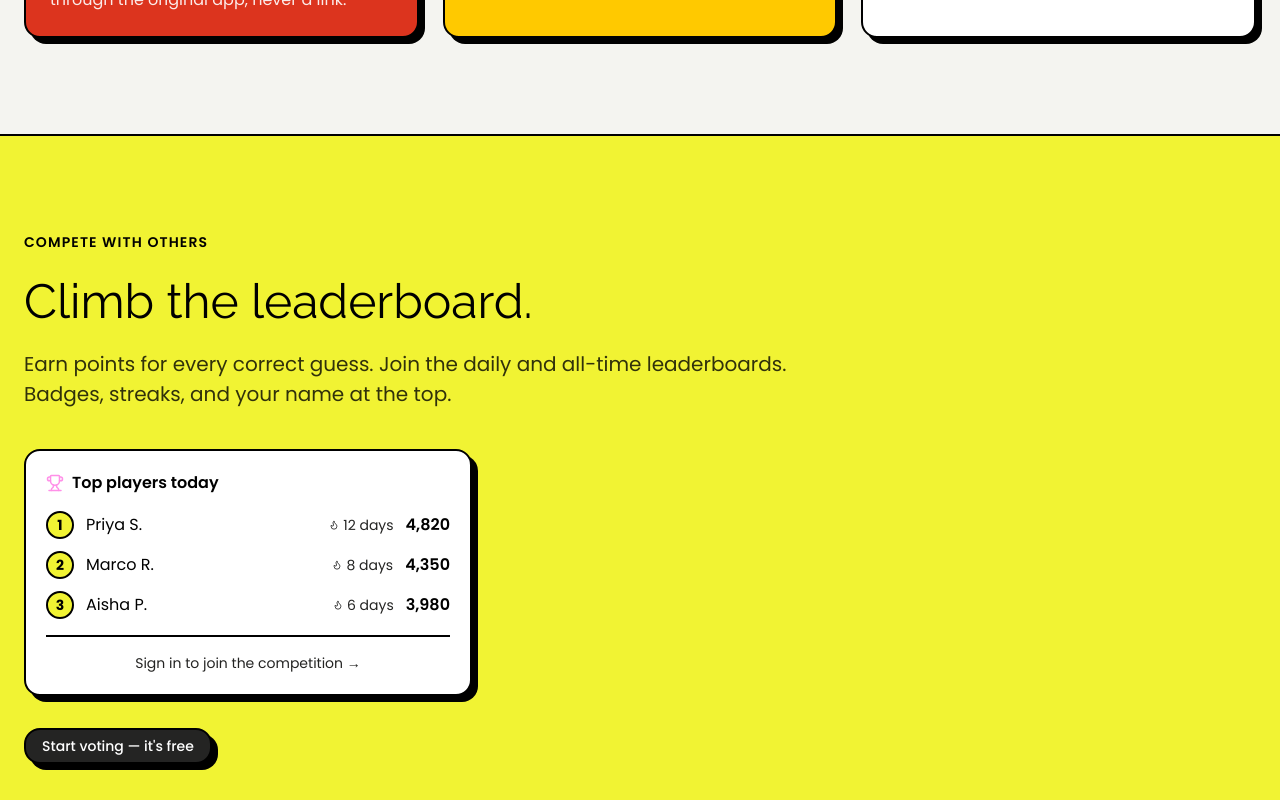
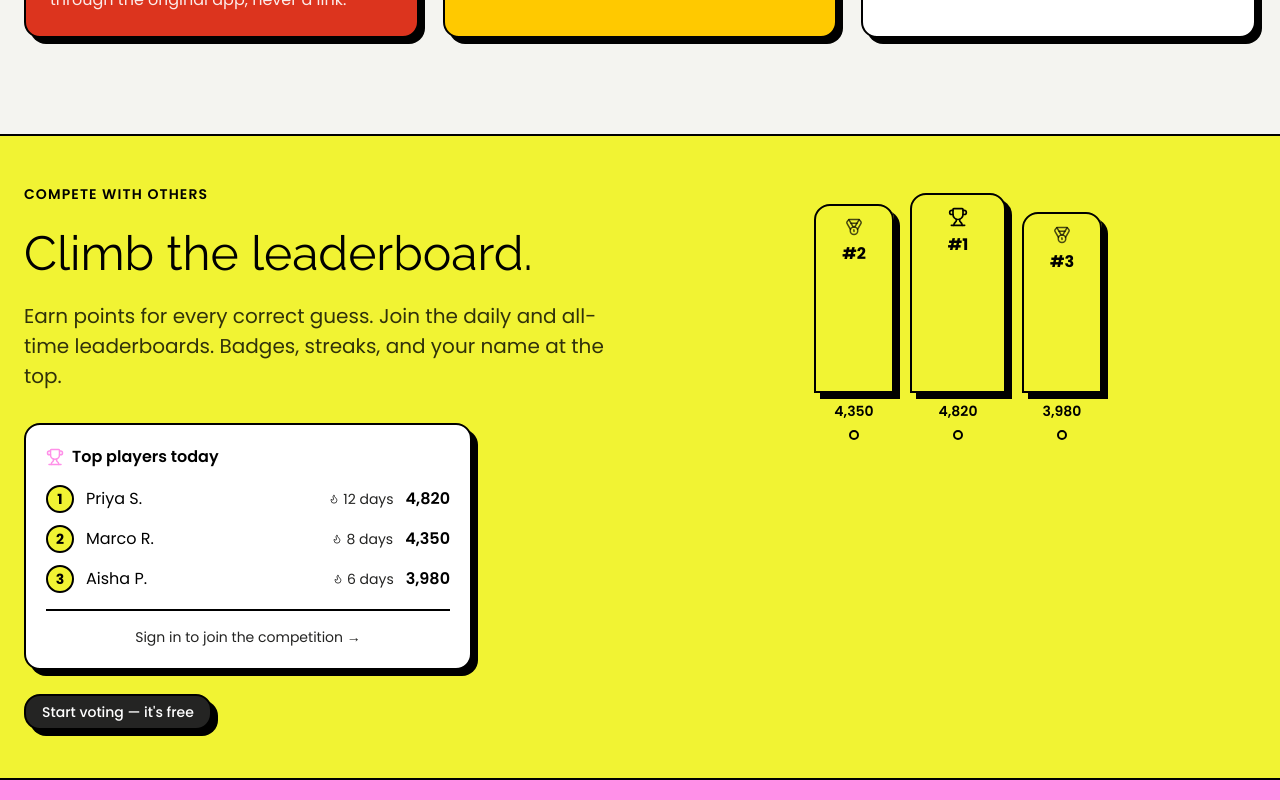
Before and after one commit to nischal0x01/truthloop, a React (Vite) app in the folder app/: page / in a window 1280 px wide. Shown: the part 3600-4400 px from the top of the page. Built offline with nearby package versions, Linux system fonts and the light colour scheme; no server answers.

Commit message:
UI fixed almost

```diff
--- a/app/src/components/AppNav.tsx
+++ b/app/src/components/AppNav.tsx
@@ -42,9 +42,9 @@ export function AppNav({ showClaims = true }: AppNavProps) {
         <nav aria-label="Main" className="hidden items-center gap-6 md:flex">
           {showClaims && (
             <Link
-              to="/"
+              to="/claims"
               className={`text-label hover:underline underline-offset-4 ${
-                location.pathname === '/' ? 'font-semibold' : 'font-normal'
+                location.pathname === '/claims' || location.pathname.startsWith('/claims/') ? 'font-semibold' : 'font-normal'
               }`}
             >
               Claims
--- a/app/src/components/feed/CategoryPill.tsx
+++ b/app/src/components/feed/CategoryPill.tsx
@@ -10,8 +10,10 @@ interface CategoryPillProps {
   className?: string;
 }
 
+const FALLBACK_META = { label: 'Claim', icon: '📋', bg: 'bg-muted', ink: 'text-foreground' };
+
 export function CategoryPill({ category, className = '' }: CategoryPillProps) {
-  const meta = CATEGORY_META[category];
+  const meta = CATEGORY_META[category] ?? FALLBACK_META;
   return (
     <span
       className={`inline-flex items-center gap-1.5 rounded-md border-2 border-black px-2.5 py-1 text-label-small font-medium ${meta.bg} ${meta.ink} ${className}`}
--- a/app/src/components/landing/leaderboard-preview.tsx
+++ b/app/src/components/landing/leaderboard-preview.tsx
@@ -4,7 +4,7 @@
  * No auth required.
  */
 import { Link } from 'react-router-dom';
-import { Trophy, Flame } from 'lucide-react';
+import { Trophy, Flame, Medal } from 'lucide-react';
 import { Button } from '@/components/ui/button';
 
 /* ── Dummy preview data ── */
@@ -14,6 +14,24 @@ const previewData = [
   { rank: 3, name: 'Aisha P.', points: 3980, streak: '6 days' },
 ];
 
+/* Podium display order: 2nd, 1st, 3rd — classic podium arrangement */
+const PODIUM_ORDER = [1, 0, 2];
+const MAX_PODIUM_HEIGHT = 200; // px, tallest bar (rank 1)
+const MIN_PODIUM_HEIGHT = 90; // px, floor so short bars stay legible
+
+const maxPoints = Math.max(...previewData.map((d) => d.points));
+
+function podiumHeight(points) {
+  const ratio = points / maxPoints;
+  return Math.round(MIN_PODIUM_HEIGHT + ratio * (MAX_PODIUM_HEIGHT - MIN_PODIUM_HEIGHT));
+}
+
+const rankStyles = {
+  1: { bar: 'bg-yellow', dot: 'bg-yellow', width: 'w-24' },
+  2: { bar: 'bg-accent/20', dot: 'bg-accent', width: 'w-20' },
+  3: { bar: 'bg-accent/10', dot: 'bg-accent/50', width: 'w-20' },
+};
+
 export function LeaderboardPreview() {
   return (
     <section
@@ -21,7 +39,11 @@ export function LeaderboardPreview() {
       aria-labelledby="leaderboard-h"
       className="border-b-2 border-black bg-yellow"
     >
-      <div className="mx-auto max-w-7xl px-6 py-16 md:py-24">
+      <div className="mx-auto max-w-7xl px-6 py-10 md:py-12">
+        {/* Two-column layout */}
+        <div className="flex flex-col md:flex-row gap-10 items-start">
+          {/* Left: Content + mini preview */}
+          <div className="flex-1">
             <div className="flex flex-col gap-3 md:max-w-3xl">
               <p className="text-label-small font-semibold uppercase tracking-[0.08em] text-foreground">
                 Compete with others
@@ -40,7 +62,7 @@ export function LeaderboardPreview() {
             </div>
 
             {/* Mini preview */}
-        <div className="mt-10 max-w-md">
+            <div className="mt-8 max-w-md">
               <div className="rounded-lg border-2 border-black bg-card p-5 shadow-hard">
                 <div className="mb-4 flex items-center gap-2">
                   <Trophy size={18} className="text-pink-accent" />
@@ -49,14 +71,16 @@ export function LeaderboardPreview() {
                 <div className="space-y-3">
                   {previewData.map((entry) => (
                     <div key={entry.rank} className="flex items-center gap-3">
-                  <span className="flex size-7 items-center justify-center rounded-full bg-yellow border-2 border-black text-label-small font-bold">
+                      <span className="flex size-7 shrink-0 items-center justify-center rounded-full bg-yellow border-2 border-black text-label-small font-bold">
                         {entry.rank}
                       </span>
                       <span className="flex-1 text-label truncate">{entry.name}</span>
-                  <span className="flex items-center gap-1 text-label-small text-muted-foreground">
+                      <span className="flex items-center gap-1 text-label-small text-muted-foreground shrink-0">
                         <Flame size={10} /> {entry.streak}
                       </span>
-                  <span className="text-label font-semibold">{entry.points.toLocaleString()}</span>
+                      <span className="text-label font-semibold shrink-0">
+                        {entry.points.toLocaleString()}
+                      </span>
                     </div>
                   ))}
                 </div>
@@ -69,10 +93,46 @@ export function LeaderboardPreview() {
             </div>
 
             {/* CTA */}
-        <div className="mt-8">
-          <Button asChild className="bg-dark-panel text-white border-2 border-black rounded-lg shadow-hard hover-lift">
+            <div className="mt-6">
+              <Button
+                asChild
+                className="bg-dark-panel text-white border-2 border-black rounded-lg shadow-hard hover-lift"
+              >
                 <Link to="/signup">Start voting — it&apos;s free</Link>
               </Button>
+            </div>
+          </div>
+
+          {/* Right: Podium visual, heights proportional to points */}
+          <div
+            className="hidden md:flex flex-1 items-end justify-center gap-4"
+            style={{ minHeight: MAX_PODIUM_HEIGHT + 56 }}
+          >
+            {PODIUM_ORDER.map((i) => {
+              const entry = previewData[i];
+              const styles = rankStyles[entry.rank];
+              const height = podiumHeight(entry.points);
+              return (
+                <div key={entry.rank} className="flex flex-col items-center gap-2">
+                  <div
+                    className={`flex flex-col items-center justify-start gap-1.5 pt-3 border-2 border-black rounded-t-lg shadow-hard ${styles.width} ${styles.bar}`}
+                    style={{ height }}
+                  >
+                    {entry.rank === 1 ? (
+                      <Trophy size={20} className="text-foreground" />
+                    ) : (
+                      <Medal size={18} className="text-foreground/70" />
+                    )}
+                    <span className="text-label font-bold">#{entry.rank}</span>
+                  </div>
+                  <span className="text-label-small font-semibold">
+                    {entry.points.toLocaleString()}
+                  </span>
+                  <div className={`w-2.5 h-2.5 border-2 border-black rounded-full ${styles.dot}`} />
+                </div>
+              );
+            })}
+          </div>
         </div>
       </div>
     </section>
--- a/app/src/lib/claims.ts
+++ b/app/src/lib/claims.ts
@@ -23,9 +23,7 @@ export type ClaimCategory =
   | 'manipulated_stat'
   | 'misattributed_quote'
   | 'satire_mistaken_as_real'
-  | 'survey_stat'
   | 'conspiracy_theory'
-  | 'misattributed_threat'
   | 'unverified_claim';
 
 export interface Claim {
@@ -70,8 +68,7 @@ export const claimsApi = {
 
   get: (id: string) => api<{ claim: Claim }>(`/api/claims/${id}`),
 
-  myGuesses: () =>
-    api<{ guesses: UserGuessMap }>('/api/claims/me/guesses'),
+  myGuesses: () => api<{ guesses: UserGuessMap }>('/api/claims/me/guesses'),
 
   vote: (claimId: string, userAnswer: ClaimVerdict) =>
     api<VoteResult>(`/api/claims/${claimId}/guess`, {
@@ -100,16 +97,54 @@ export interface CategoryMeta {
 }
 
 export const CATEGORY_META: Record<ClaimCategory, CategoryMeta> = {
-  factual_statement:      { label: 'Factual claim',       icon: '📋', bg: 'bg-accent',     ink: 'text-accent-foreground' },
-  outdated_info:          { label: 'Outdated info',       icon: '⏰', bg: 'bg-warning',    ink: 'text-warning-foreground' },
-  misleading_omission:    { label: 'Missing context',     icon: '🔍', bg: 'bg-highlight',  ink: 'text-highlight-foreground' },
-  manipulated_stat:       { label: 'Manipulated stat',    icon: '📊', bg: 'bg-danger',     ink: 'text-danger-foreground' },
-  misattributed_quote:    { label: 'Wrong quote',         icon: '💬', bg: 'bg-highlight',  ink: 'text-highlight-foreground' },
-  satire_mistaken_as_real:{ label: 'Satire',              icon: '🎭', bg: 'bg-warning',    ink: 'text-warning-foreground' },
-  survey_stat:            { label: 'Survey stat',         icon: '📈', bg: 'bg-accent',     ink: 'text-accent-foreground' },
-  conspiracy_theory:      { label: 'Conspiracy',          icon: '👁️', bg: 'bg-danger',     ink: 'text-danger-foreground' },
-  misattributed_threat:   { label: 'Misattributed',       icon: '⚠️', bg: 'bg-danger',     ink: 'text-danger-foreground' },
-  unverified_claim:       { label: 'Unverified',          icon: '❓', bg: 'bg-muted',      ink: 'text-foreground' },
+  factual_statement: {
+    label: 'Factual claim',
+    icon: '📋',
+    bg: 'bg-accent',
+    ink: 'text-accent-foreground',
+  },
+  outdated_info: {
+    label: 'Outdated info',
+    icon: '⏰',
+    bg: 'bg-warning',
+    ink: 'text-warning-foreground',
+  },
+  misleading_omission: {
+    label: 'Missing context',
+    icon: '🔍',
+    bg: 'bg-highlight',
+    ink: 'text-highlight-foreground',
+  },
+  manipulated_stat: {
+    label: 'Manipulated stat',
+    icon: '📊',
+    bg: 'bg-danger',
+    ink: 'text-danger-foreground',
+  },
+  misattributed_quote: {
+    label: 'Misquoted',
+    icon: '💬',
+    bg: 'bg-secondary',
+    ink: 'text-secondary-foreground',
+  },
+  satire_mistaken_as_real: {
+    label: 'Satire',
+    icon: '🎭',
+    bg: 'bg-warning',
+    ink: 'text-warning-foreground',
+  },
+  conspiracy_theory: {
+    label: 'Conspiracy',
+    icon: '👁️',
+    bg: 'bg-danger',
+    ink: 'text-danger-foreground',
+  },
+  unverified_claim: {
+    label: 'Unverified',
+    icon: '❓',
+    bg: 'bg-muted',
+    ink: 'text-foreground',
+  },
 };
 
 /* ── Truncate claim text for feed previews (~280 chars) ── */
--- a/app/src/pages/Feed.tsx
+++ b/app/src/pages/Feed.tsx
@@ -158,13 +158,13 @@ export function Feed({ initialSearch = '', selectedClaimId }: FeedProps) {
   const selected = claims.find((c) => c.id === selectedClaimId) ?? null;
   const isPanelOpen = !!selected;
 
-  const openClaim = (id: string) => navigate(`/claim/${id}`);
-  const closePanel = () => navigate('/', { replace: true });
+  const openClaim = (id: string) => navigate(`/claims/${id}`);
+  const closePanel = () => navigate('/claims', { replace: true });
 
   // Deep link to a claim that isn't in the list — bounce to the feed.
   useEffect(() => {
     if (selectedClaimId && claimsQuery.isSuccess && !selected) {
-      navigate('/', { replace: true });
+      navigate('/claims', { replace: true });
     }
   }, [selectedClaimId, claimsQuery.isSuccess, selected, navigate]);
 
```
Also changed, not shown: app/src/App.tsx (+65 -38 lines), app/src/components/feed/ClaimCard.tsx (+17 -6 lines), 1 other file (tests, documents, lock files or other folders). Lines whose indentation alone changed are shown as unchanged.
